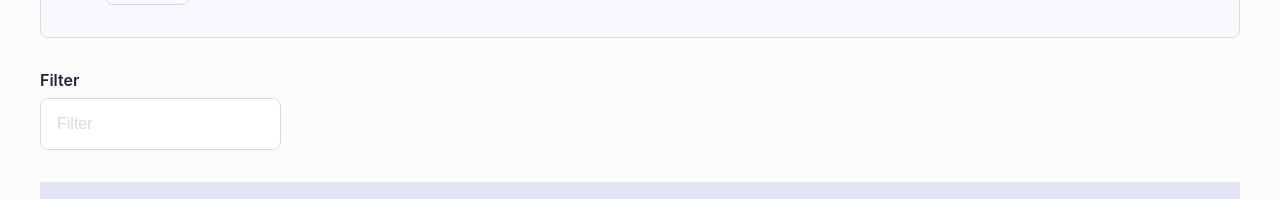
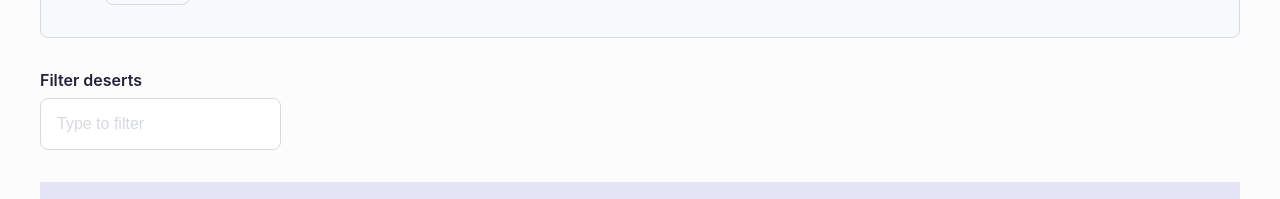
Before and after one commit to soniktrooth/megaport-technical-assesment, a React (Create React App) app: page / in a window 1280 px wide. Shown: the part 319-518 px from the top of the page. Built offline with nearby package versions, Linux system fonts and the light colour scheme.

Commit message:
Text change to filters

```diff
--- a/src/components/filter/index.js
+++ b/src/components/filter/index.js
@@ -3,10 +3,10 @@ import './filter.css';
 export const Filter = ({ filterText, handleFilter }) => {
   return (
     <div className="filter">
-      <label>Filter</label>
+      <label>Filter deserts</label>
       <input
         type="text"
-        placeholder="Filter"
+        placeholder="Type to filter"
         value={filterText}
         onChange={handleFilter}
       />
```
